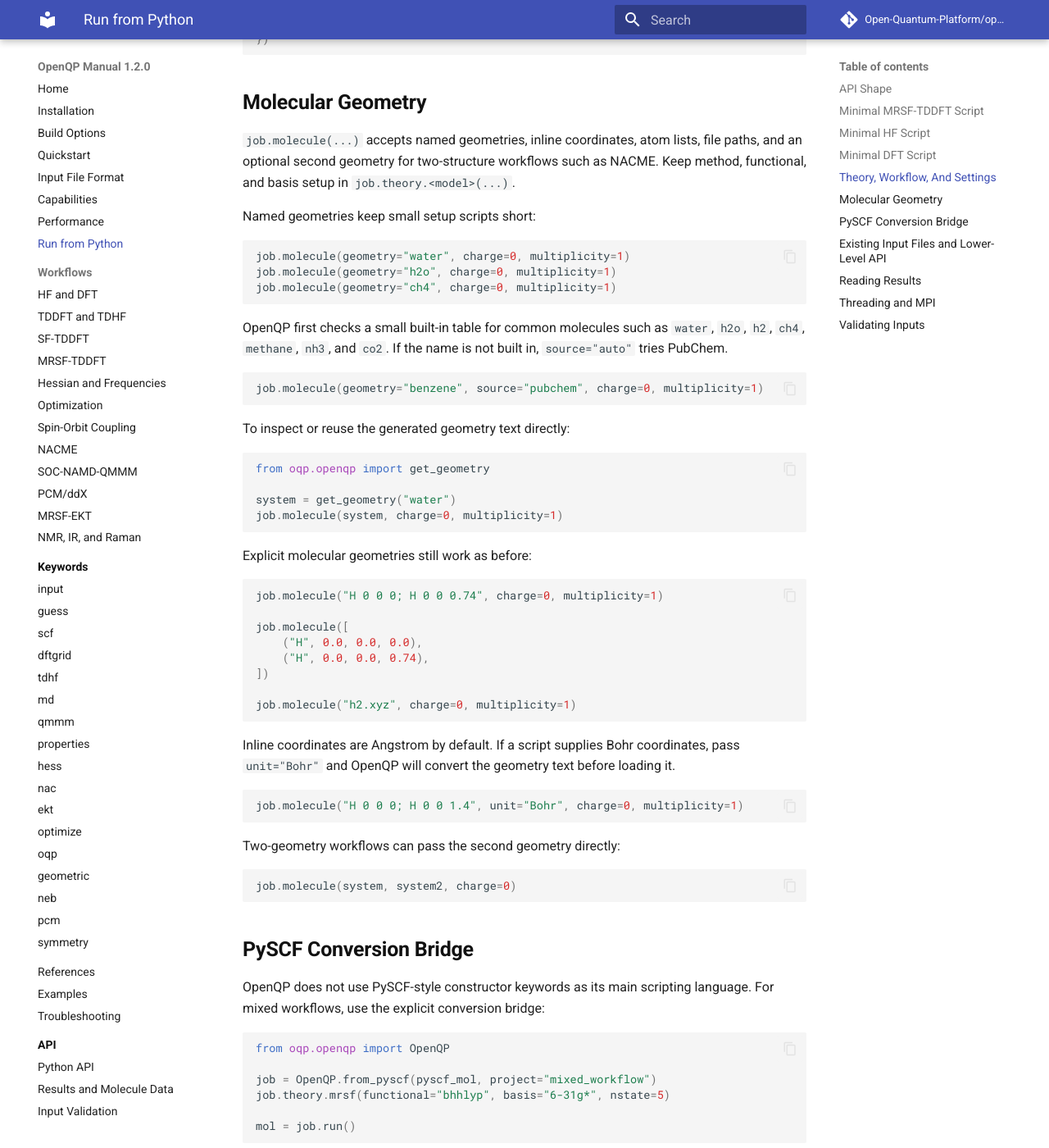
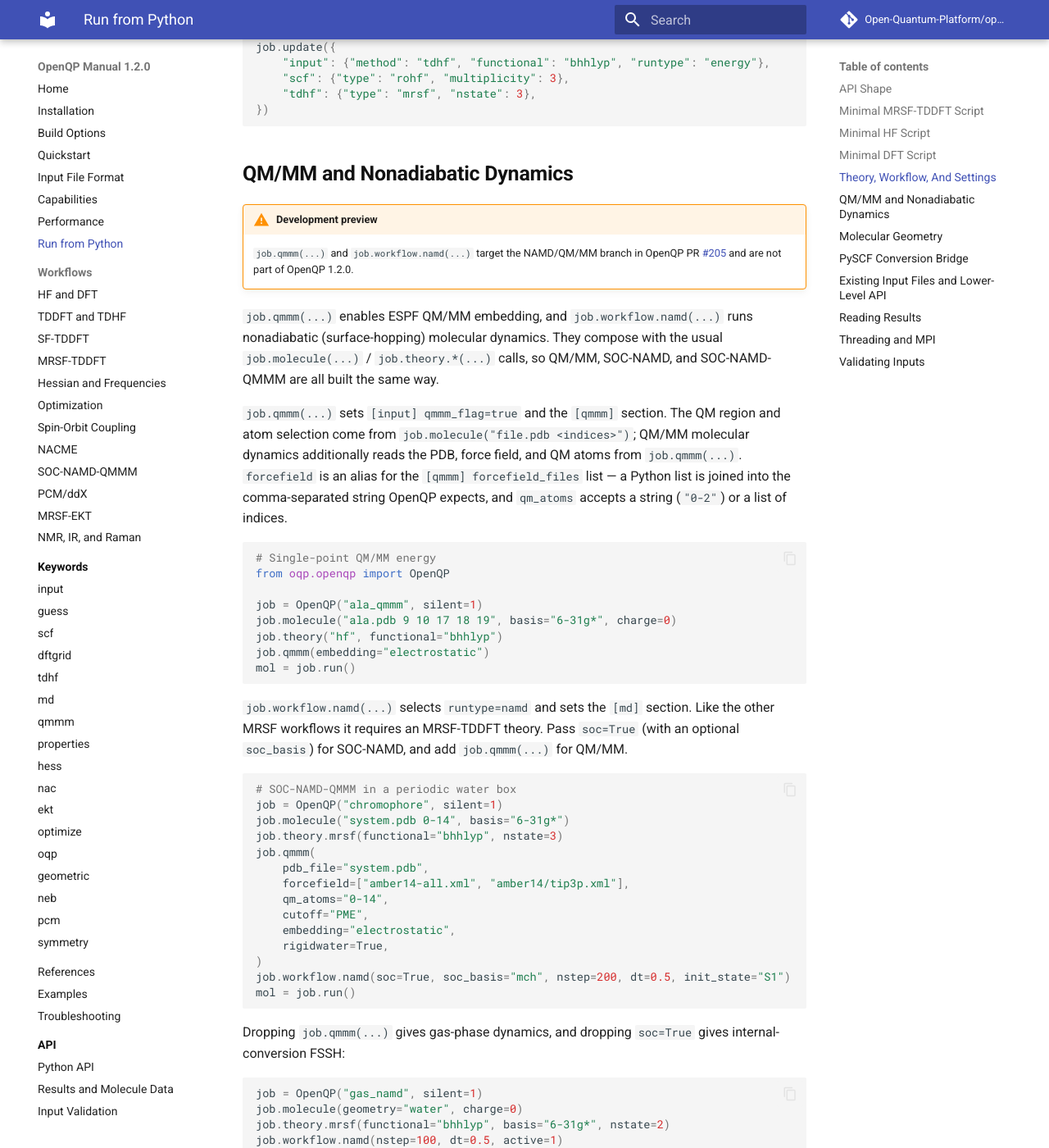
Before and after one commit to Open-Quantum-Platform/openqp-docs, an MkDocs documentation site: the page built from docs/python-scripting.md, in a window 1280 px wide and 1400 px high, scrolled down 3389 px. Shown: the whole window at 82% size. Built offline with MkDocs 1.6.1 and Material for MkDocs 9.7.7, drawn with Linux system fonts in a browser that asks for light colours; comment, search, counter and statistics services are not loaded; some of the changed text lies outside the part shown.

Commit message:
docs: add pythonic QM/MM and NAMD API (job.qmmm / job.workflow.namd)
Document the compact OpenQP Python API for QM/MM and nonadiabatic dynamics,
alongside the existing INI decks (soc_basis and the development-preview framing
are already in place):

- python-scripting.md: add job.qmmm(...) to the API Shape table and a
  "QM/MM and Nonadiabatic Dynamics" section (single-point QM/MM, SOC-NAMD-QMMM,
  and gas-phase NAMD examples).
- keywords/qmmm.md: add a "Python API" section (job.qmmm(...), forcefield alias,
  list-valued qm_atoms/forcefield normalization).
- keywords/md.md: add a job.workflow.namd(...) Python example.
- workflows/soc-namd-qmmm.md: add a full Python-style deck next to the INI deck.

mkdocs build --strict passes; new cross-page anchors verified.

Co-Authored-By: Claude Fable 5 <noreply@anthropic.com>

````diff
--- a/docs/python-scripting.md
+++ b/docs/python-scripting.md
@@ -15,7 +15,8 @@ scripts organized around six top-level ideas.
 | --- | --- |
 | `job.molecule(...)` | Molecular identity: geometry, charge, multiplicity, and optional second geometry. |
 | `job.theory.<model>(...)` | Quantum theory: HF, DFT, TDHF, TDDFT, SF-TDDFT, MRSF-TDDFT, functional, basis, response states, and reference type. |
-| `job.workflow.*(...)` | Calculation type: gradient, Hessian, optimization, SOC, NACME, EKT, PCM, NMR, and related job workflows. Plain energy calculations need no workflow call. |
+| `job.workflow.*(...)` | Calculation type: gradient, Hessian, optimization, SOC, NACME, EKT, PCM, NMR, NAMD, and related job workflows. Plain energy calculations need no workflow call. |
+| `job.qmmm(...)` | Enable ESPF QM/MM embedding: sets `[input] qmmm_flag=true` and the `[qmmm]` section (PDB, force field, QM atoms, cutoff, embedding). |
 | `job.control(...)` | Hardware and runtime controls such as `usempi` and `omp_threads`. |
 | `job.settings.*(...)` | Specialized detailed settings that are not part of ordinary molecule/theory/workflow setup, such as atom-wise basis assignment. |
 | `job.run()` | Execute the calculation and return the OpenQP `Molecule` result object. |
@@ -155,6 +156,72 @@ job.update({
 })
 ```
 
+## QM/MM and Nonadiabatic Dynamics
+
+!!! warning "Development preview"
+    `job.qmmm(...)` and `job.workflow.namd(...)` target the NAMD/QM/MM branch in
+    OpenQP PR [#205](https://github.com/Open-Quantum-Platform/openqp/pull/205)
+    and are not part of OpenQP 1.2.0.
+
+`job.qmmm(...)` enables ESPF QM/MM embedding, and `job.workflow.namd(...)` runs
+nonadiabatic (surface-hopping) molecular dynamics. They compose with the usual
+`job.molecule(...)` / `job.theory.*(...)` calls, so QM/MM, SOC-NAMD, and
+SOC-NAMD-QMMM are all built the same way.
+
+`job.qmmm(...)` sets `[input] qmmm_flag=true` and the `[qmmm]` section. The QM
+region and atom selection come from `job.molecule("file.pdb <indices>")`; QM/MM
+molecular dynamics additionally reads the PDB, force field, and QM atoms from
+`job.qmmm(...)`. `forcefield` is an alias for the `[qmmm] forcefield_files`
+list — a Python list is joined into the comma-separated string OpenQP expects,
+and `qm_atoms` accepts a string (`"0-2"`) or a list of indices.
+
+```python
+# Single-point QM/MM energy
+from oqp.openqp import OpenQP
+
+job = OpenQP("ala_qmmm", silent=1)
+job.molecule("ala.pdb 9 10 17 18 19", basis="6-31g*", charge=0)
+job.theory("hf", functional="bhhlyp")
+job.qmmm(embedding="electrostatic")
+mol = job.run()
+```
+
+`job.workflow.namd(...)` selects `runtype=namd` and sets the `[md]` section. Like
+the other MRSF workflows it requires an MRSF-TDDFT theory. Pass `soc=True` (with
+an optional `soc_basis`) for SOC-NAMD, and add `job.qmmm(...)` for QM/MM.
+
+```python
+# SOC-NAMD-QMMM in a periodic water box
+job = OpenQP("chromophore", silent=1)
+job.molecule("system.pdb 0-14", basis="6-31g*")
+job.theory.mrsf(functional="bhhlyp", nstate=3)
+job.qmmm(
+    pdb_file="system.pdb",
+    forcefield=["amber14-all.xml", "amber14/tip3p.xml"],
+    qm_atoms="0-14",
+    cutoff="PME",
+    embedding="electrostatic",
+    rigidwater=True,
+)
+job.workflow.namd(soc=True, soc_basis="mch", nstep=200, dt=0.5, init_state="S1")
+mol = job.run()
+```
+
+Dropping `job.qmmm(...)` gives gas-phase dynamics, and dropping `soc=True` gives
+internal-conversion FSSH:
+
+```python
+job = OpenQP("gas_namd", silent=1)
+job.molecule(geometry="water", charge=0)
+job.theory.mrsf(functional="bhhlyp", basis="6-31g*", nstate=2)
+job.workflow.namd(nstep=100, dt=0.5, active=1)
+mol = job.run()
+```
+
+Nonadiabatic QM/MM dynamics currently supports whole-molecule QM regions; see the
+[SOC-NAMD-QMMM workflow](workflows/soc-namd-qmmm.md), the [`[md]`](keywords/md.md)
+section, and the [`[qmmm]`](keywords/qmmm.md) section for the full contract.
+
 ## Molecular Geometry
 
 `job.molecule(...)` accepts named geometries, inline coordinates, atom lists,
````
Also changed, not shown: docs/keywords/md.md (+23 -0 lines), docs/keywords/qmmm.md (+40 -0 lines), docs/workflows/soc-namd-qmmm.md (+37 -0 lines).
